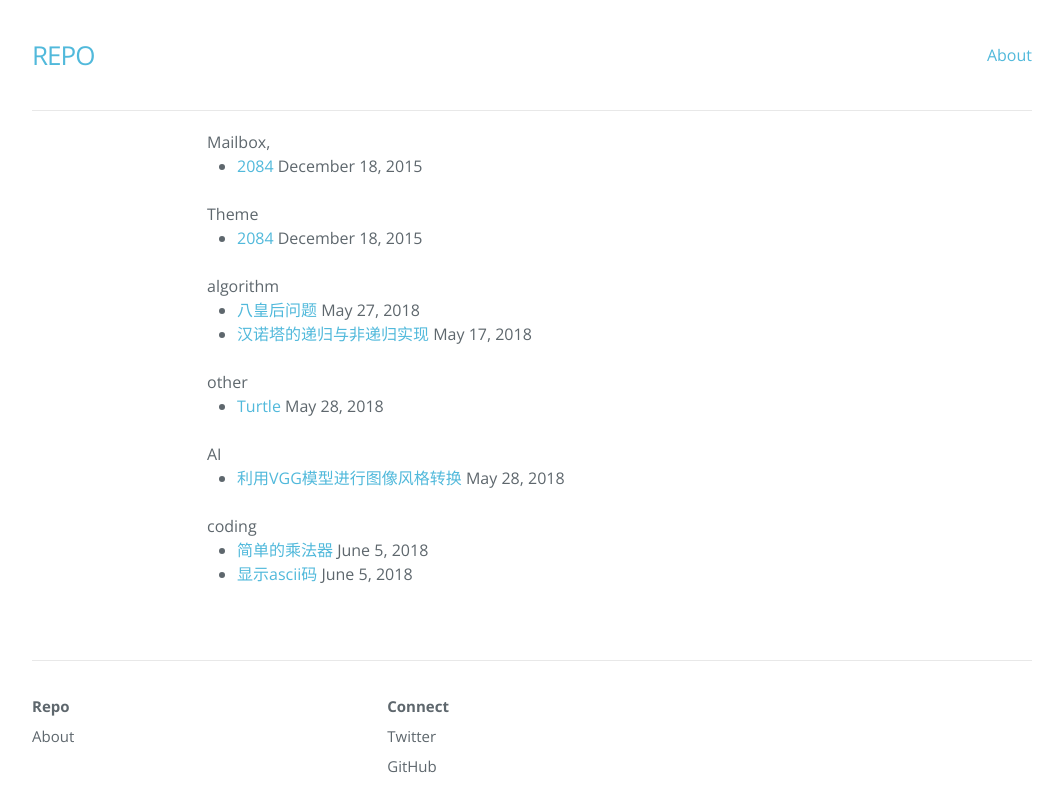
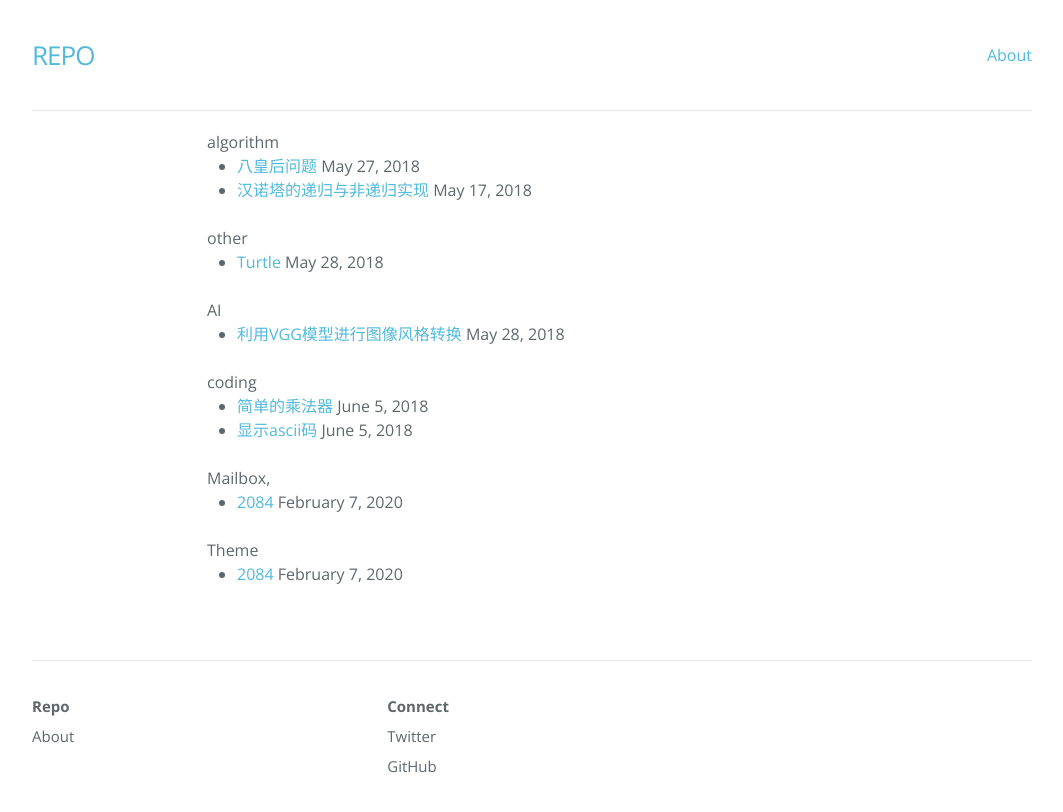
Before and after one commit to RRRussell/blog, a Jekyll site: the page built from tags/index.html, in a window 1280 px wide. Shown: the top 812 px of the page, without its empty margins (108-1171 px from the left). Built offline with Jekyll 4.4.1, drawn with Linux system fonts in a browser that asks for light colours; nearby versions of some CDN libraries.

Commit message:
Update 2020-02-07-MADMAN.md

```diff
--- a/_posts/2020-02-07-MADMAN.md
+++ b/_posts/2020-02-07-MADMAN.md
@@ -1,7 +1,7 @@
 ---
 layout: post
 title: '2084'
-date: '2015-12-18 21:45:10 +0800'
+date: '2020-02-07'
 tags: 'Mailbox, Theme'
 categories: Russell
 ---
```
